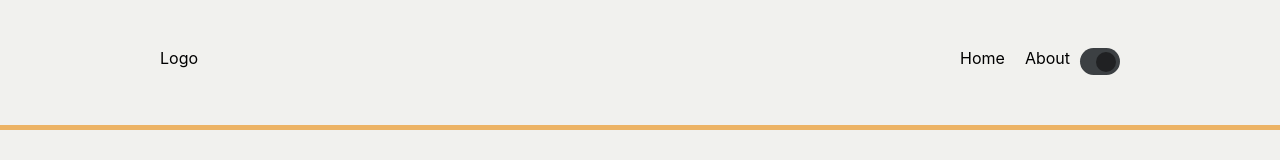
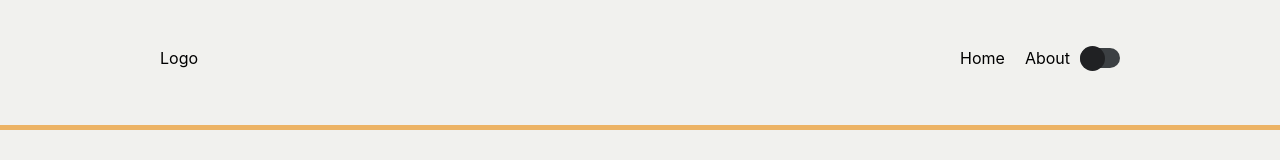
Before and after one commit to AriAgress/AriA_Portfolio, a React (Create React App) app: page / in a window 1280 px wide. Shown: the top 160 px of the page. Built offline with nearby package versions, Linux system fonts and the light colour scheme.

Commit message:
Edit(ToggleSwitch): Redone size to line up correctly

```diff
--- a/src/Components/Nav/ToggleSwitch/ToggleSwitch.js
+++ b/src/Components/Nav/ToggleSwitch/ToggleSwitch.js
@@ -10,7 +10,7 @@ const SwitchContainer = styled.div`
   background-color: ${props =>
     props.colorSwitch === true ? 'rgb(210,210,210)' : 'rgb(60, 64, 67)'};
   width: 40px;
-  height: 27px;
+  height: 20px;
 
   border-radius: 50px;
 `;
@@ -19,11 +19,11 @@ const Switch = styled.div`
   background: ${props =>
     props.colorSwitch === true ? 'rgb(32,33,35)' : 'rgb(183, 198, 185)'};
   border-radius: 50%;
-  width: 20px;
-  height: 20px;
+  width: 25px;
+  height: 25px;
   cursor: pointer;
 
-  margin-left: ${props => (props.colorSwitch === true ? '1rem' : '0.3rem')};
+  margin-left: ${props => (props.colorSwitch === true ? '0rem' : '1rem')};
 
   transition-property: margin;
   transition-duration: 0.4s;
```
